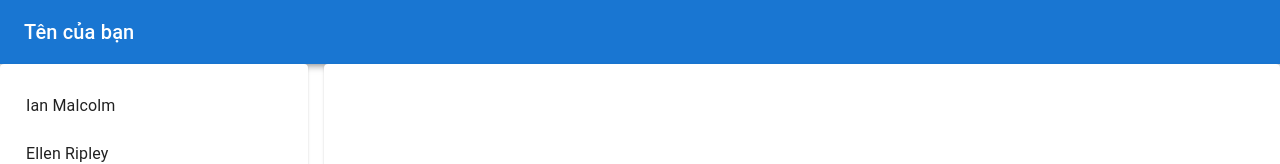
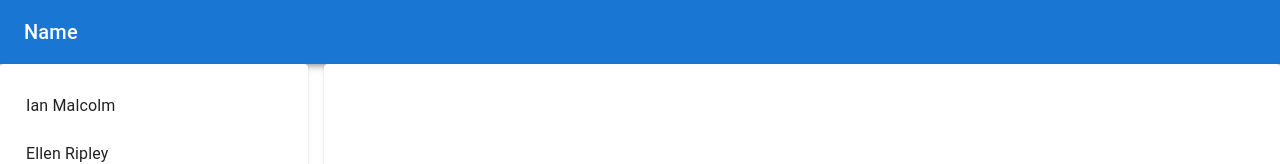
Before and after one commit to hieuduong201/photo_sharing, a React (Create React App) app: page / in a window 1280 px wide. Shown: the top 164 px of the page. Built offline with nearby package versions, Linux system fonts and the light colour scheme.

Commit message:
Update index.jsx

```diff
--- a/src/components/TopBar/index.jsx
+++ b/src/components/TopBar/index.jsx
@@ -16,7 +16,7 @@
     <AppBar position="static">
       <Toolbar>
         <Typography variant="h6" style={{ flexGrow: 1 }}>
-          Tên của bạn
+          Name
         </Typography>
         <Typography variant="subtitle1">
           {contextText}
```
